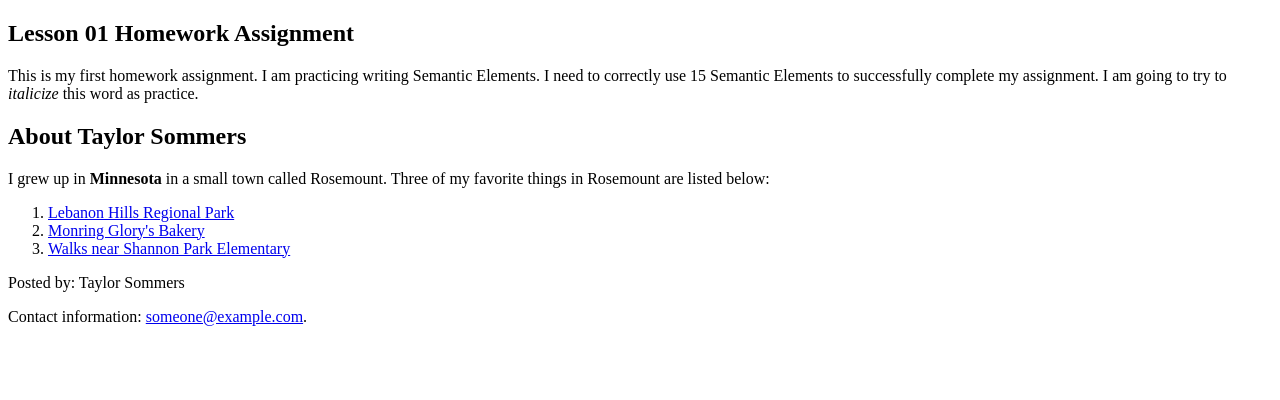
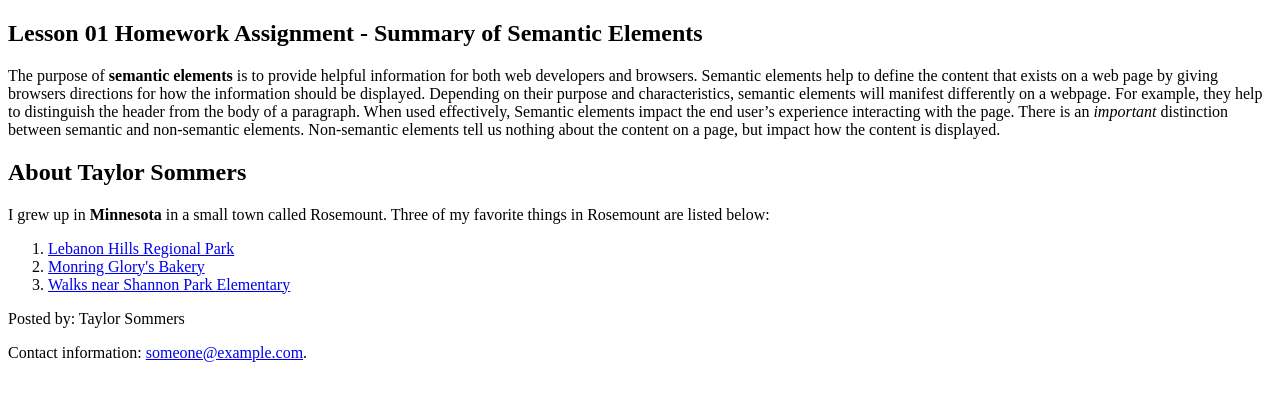
Before and after one commit to tasgym90/semantic-elements, a plain HTML site: page index.html in a window 1280 px wide. Drawn offline with Linux system fonts and the light colour scheme.

Commit message:
added semantic element content

```diff
--- a/index.html
+++ b/index.html
@@ -8,10 +8,8 @@
   </nav>
   <div id = "Introduction">
     <section>
-      <h1>Lesson 01 Homework Assignment</h1>
-      <p>This is my first homework assignment. I am practicing writing Semantic Elements.
-      I need to correctly use 15 Semantic Elements to successfully complete my assignment.
-       I am going to try to <em>italicize</em> this word as practice.</p>
+      <h1>Lesson 01 Homework Assignment - Summary of Semantic Elements</h1>
+      <p>The purpose of <b>semantic elements</b> is to provide helpful information for both web developers and browsers. Semantic elements help to define the content that exists on a web page by giving browsers directions for how the information should be displayed. Depending on their purpose and characteristics, semantic elements will manifest differently on a webpage. For example, they help to distinguish the header from the body of a paragraph. When used effectively, Semantic elements impact the end user’s experience interacting with the page. There is an <em>important</em> distinction between semantic and non-semantic elements. Non-semantic elements tell us nothing about the content on a page, but impact how the content is displayed.</p>
     </section>
    </div>
 
```
